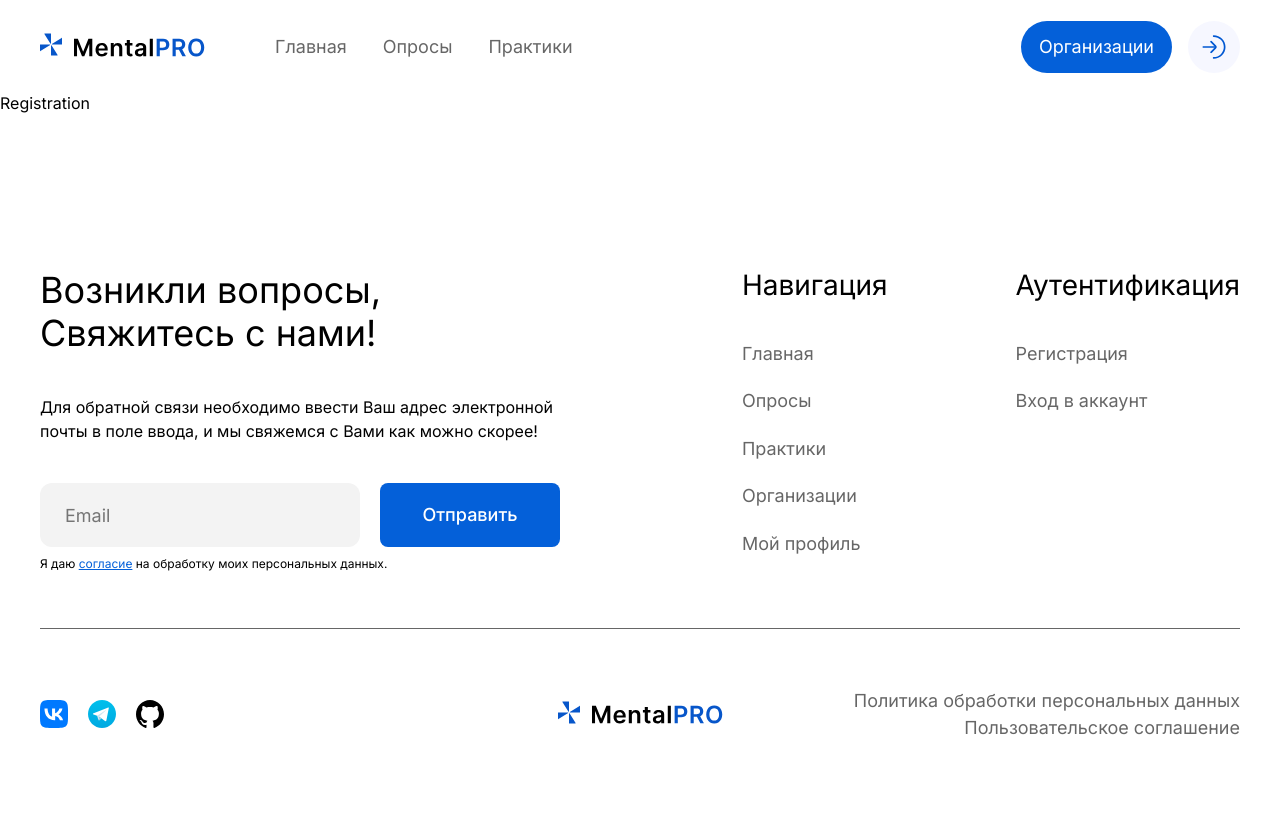
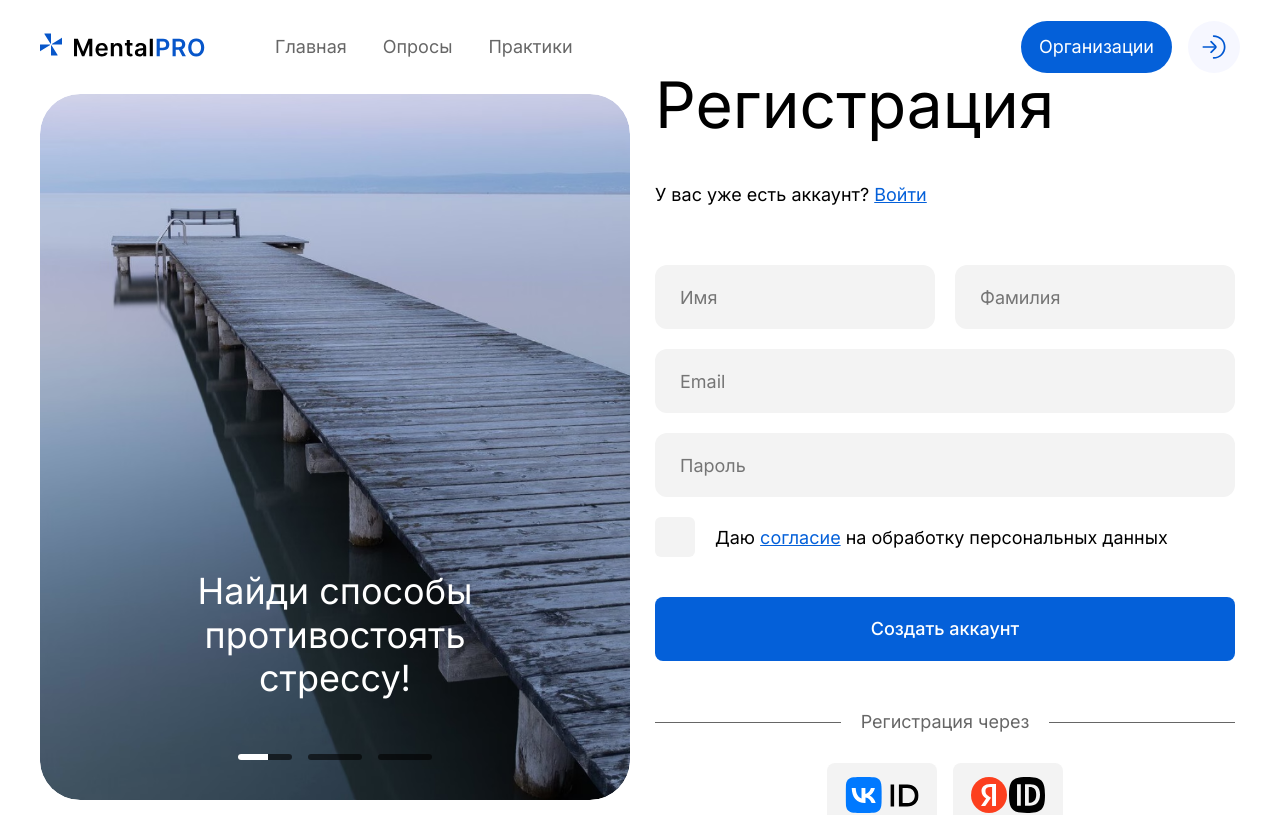
Before and after one commit to akiverin/MentalPRO, a React (Vite) app in the folder client/: page /registration in a window 1280 px wide. Shown: the top 815 px of the page. Built offline with nearby package versions, Linux system fonts and the light colour scheme.

Commit message:
add registration page, upd input component

```diff
--- a/client/index.html
+++ b/client/index.html
@@ -4,7 +4,6 @@
     <meta charset="UTF-8" />
     <link rel="icon" type="image/svg+xml" href="/icon.svg" />
     <meta name="viewport" content="width=device-width, initial-scale=1.0" />
-
     <title>MentalPRO</title>
     <meta
       name="description"
@@ -41,7 +40,6 @@
       name="twitter:image"
       content="https://mentalpro.kiver.net/preview.png"
     />
-    <script src="https://yastatic.net/s3/passport-sdk/autofill/v1/sdk-suggest-token-with-polyfills-latest.js"></script>
   </head>
   <body>
     <div id="root"></div>
--- a/client/src/components/ui/Input/Input.scss
+++ b/client/src/components/ui/Input/Input.scss
@@ -19,11 +19,12 @@
   font-weight: v.$font-regular;
 
   &:hover:not(.button--disabled) {
-    border-color: v.$primary;
+    background-color: v.$secondary-hover;
   }
 
-  &:active:not(.button--disabled) {
-    border-color: v.$primary-active;
+  &:active:not(.button--disabled),
+  &:focus:not(.button--disabled) {
+    border-color: v.$primary;
   }
 
   &--disabled {
--- a/client/src/pages/Registration/Registration.scss
+++ b/client/src/pages/Registration/Registration.scss
@@ -0,0 +1,98 @@
+@use "@styles/variables" as v;
+
+.registration {
+  display: flex;
+  height: calc(100vh - v.$header-height);
+  max-width: v.$wrapper;
+  margin: 0 auto;
+  padding: 0 40px;
+  gap: 20px;
+
+  &__content {
+    flex: 1;
+    display: flex;
+    align-items: center;
+    justify-content: center;
+    background: #fff;
+  }
+
+  &__info {
+    display: flex;
+    flex-direction: column;
+    gap: 20px;
+    width: 100%;
+    max-width: 580px;
+  }
+
+  &__title {
+    margin: 0 0 20px;
+  }
+
+  &__desc {
+    margin: 0 0 40px;
+    font-size: v.$h6-size;
+  }
+
+  &__form {
+    display: flex;
+    flex-direction: column;
+    gap: 20px;
+    width: 100%;
+  }
+
+  &__name-inputs {
+    display: flex;
+    gap: 20px;
+  }
+
+  &__input {
+    margin-bottom: 12px;
+  }
+
+  &__actions {
+    display: flex;
+    justify-items: end;
+    gap: 20px;
+    justify-content: space-between;
+    margin-top: 20px;
+  }
+
+  &__button {
+    height: 64px;
+    text-align: center;
+    max-width: none;
+  }
+
+  &__oauth {
+    display: flex;
+    justify-content: center;
+    gap: 16px;
+  }
+}
+
+.registration__extra {
+  margin-top: 20px;
+  position: relative;
+  text-align: center;
+}
+
+.registration__extra:after {
+  content: "";
+  position: absolute;
+  top: 50%;
+  left: 0px;
+  width: 100%;
+  height: 1px;
+  background: v.$dark;
+}
+
+.registration__extra h2 {
+  margin: 0;
+  font-size: v.$h6-size;
+  color: v.$dark;
+  position: relative;
+  display: inline-block;
+  padding: 10px 20px;
+  background: #fff;
+  z-index: 9;
+}
--- a/client/src/pages/Registration/Registration.tsx
+++ b/client/src/pages/Registration/Registration.tsx
@@ -1,8 +1,159 @@
+import "./Registration.scss";
+import { Form } from "@components/ui/Form/Form";
+import Input from "@components/ui/Input/Input";
+import TheLink from "@components/ui/Link/Link";
+import Button from "@/components/ui/Button/Button";
+import Slider from "@components/ui/Slider/Slider";
+
+import iconVKID from "@assets/iconVKID.svg";
+import iconYandexID from "@assets/iconYandexID.svg";
+
+import imageLogin01Avif1x from "@assets/images/login/imageLogin01.avif";
+import imageLogin01Avif2x from "@assets/images/login/imageLogin01@2x.avif";
+import imageLogin01Webp1x from "@assets/images/login/imageLogin01.webp";
+import imageLogin01Webp2x from "@assets/images/login/imageLogin01@2x.webp";
+import imageLogin01Png1x from "@assets/images/login/imageLogin01.png";
+import imageLogin01Png2x from "@assets/images/login/imageLogin01@2x.png";
+
+import imageLogin02Avif1x from "@assets/images/login/imageLogin02.avif";
+import imageLogin02Avif2x from "@assets/images/login/imageLogin02@2x.avif";
+import imageLogin02Webp1x from "@assets/images/login/imageLogin02.webp";
+import imageLogin02Webp2x from "@assets/images/login/imageLogin02@2x.webp";
+import imageLogin02Png1x from "@assets/images/login/imageLogin02.png";
+import imageLogin02Png2x from "@assets/images/login/imageLogin02@2x.png";
+
+import imageLogin03Avif1x from "@assets/images/login/imageLogin03.avif";
+import imageLogin03Avif2x from "@assets/images/login/imageLogin03@2x.avif";
+import imageLogin03Webp1x from "@assets/images/login/imageLogin03.webp";
+import imageLogin03Webp2x from "@assets/images/login/imageLogin03@2x.webp";
+import imageLogin03Png1x from "@assets/images/login/imageLogin03.png";
+import imageLogin03Png2x from "@assets/images/login/imageLogin03@2x.png";
+import Checkbox from "@/components/ui/Checkbox/Checkbox";
+
+const slides = [
+  {
+    id: 1,
+    text: "Найди способы противостоять стрессу!",
+    images: {
+      avif: [imageLogin01Avif1x, imageLogin01Avif2x],
+      webp: [imageLogin01Webp1x, imageLogin01Webp2x],
+      png: [imageLogin01Png1x, imageLogin01Png2x],
+    },
+  },
+  {
+    id: 2,
+    text: "Управляй своими эмоциями эффективно!",
+    images: {
+      avif: [imageLogin02Avif1x, imageLogin02Avif2x],
+      webp: [imageLogin02Webp1x, imageLogin02Webp2x],
+      png: [imageLogin02Png1x, imageLogin02Png2x],
+    },
+  },
+  {
+    id: 3,
+    text: "Достигай внутренней гармонии!",
+    images: {
+      avif: [imageLogin03Avif1x, imageLogin03Avif2x],
+      webp: [imageLogin03Webp1x, imageLogin03Webp2x],
+      png: [imageLogin03Png1x, imageLogin03Png2x],
+    },
+  },
+];
+
 const Registration = () => {
   return (
-    <>
-      <section>Registration</section>
-    </>
+    <div className="registration">
+      <Slider slides={slides} slideDuration={10} />
+      <div className="registration__content">
+        <div className="registration__info">
+          <h1 className="registration__title">Регистрация</h1>
+          <p className="registration__desc">
+            У вас уже есть аккаунт?{" "}
+            <TheLink to="/login" variant="text">
+              Войти
+            </TheLink>
+          </p>
+          <Form className="registration__form" onSubmit={() => {}}>
+            <div className="registration__name-inputs">
+              <Input
+                fullWidth
+                placeholder="Имя"
+                type="text"
+                name="firstNameInput"
+                required
+              />
+              <Input
+                fullWidth
+                placeholder="Фамилия"
+                type="text"
+                name="secondNameInput"
+                required
+              />
+            </div>
+            <Input
+              fullWidth
+              placeholder="Email"
+              type="email"
+              name="emailInput"
+              required
+            />
+            <Input
+              placeholder="Пароль"
+              type="password"
+              name="passwordInput"
+              fullWidth
+              required
+            />
+            <Checkbox>
+              Даю{" "}
+              <TheLink variant="text" to="/presonal-data">
+                согласие
+              </TheLink>{" "}
+              на обработку персональных данных
+            </Checkbox>
+            <div className="registration__actions">
+              <Button
+                size="large"
+                className="registration__button"
+                fullWidth
+                type="submit"
+              >
+                Создать аккаунт
+              </Button>
+            </div>
+          </Form>
+          <div className="registration__extra">
+            <h2 className="registration__extra-title">Регистрация через</h2>
+          </div>
+          <div className="registration__oauth">
+            <TheLink
+              variant="button"
+              background="secondary"
+              className="registration__button"
+            >
+              <img
+                src={iconVKID}
+                alt="VK ID icon"
+                className="registration__icon"
+              />
+              <p className="visually-hidden">Использовать VK ID</p>
+            </TheLink>
+            <TheLink
+              variant="button"
+              background="secondary"
+              className="registration__button"
+            >
+              <img
+                src={iconYandexID}
+                alt="Яндекс ID icon"
+                className="registration__icon"
+              />
+              <p className="visually-hidden">Использовать Яндекс ID</p>
+            </TheLink>
+          </div>
+        </div>
+      </div>
+    </div>
   );
 };
 
```
Also changed, not shown: 1 other file (tests, documents, lock files or other folders).
